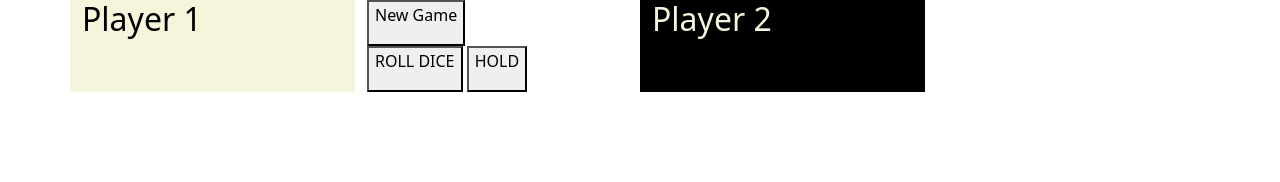
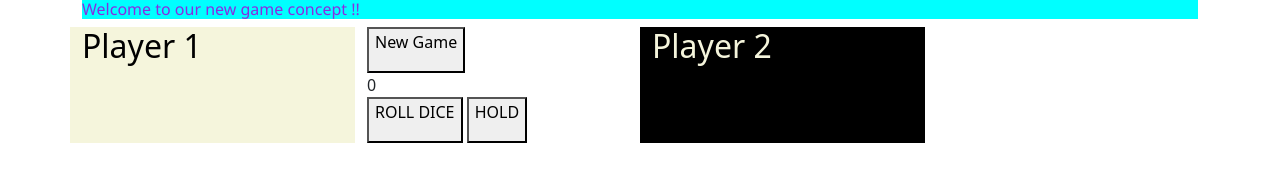
Before and after one commit to kevd3r/dicegame, a website: page index.html in a window 1280 px wide. Both pictures are taken after a click on the button "New Game". Drawn offline with nearby package versions, Linux system fonts and the light colour scheme.

Commit message:
added function that displays current score in a window

```diff
--- a/index.html
+++ b/index.html
@@ -10,6 +10,7 @@
 </head>
 <body>
     <div class="container">
+      <h1>Welcome to our new game concept !!</h1>
     <div class="row" id="players">
       <div class="player col-3" id="player1">
         <h2>Player 1</h2>
--- a/scripts/script.js
+++ b/scripts/script.js
@@ -2,13 +2,12 @@
 function wichOneBegins(){
   return Math.ceil(Math.random()*2);
 }
-console.log(wichOneBegins());
 
-// Dice rolling function
+/**----rolldice function ----- */
 function rollDice(){
   return Math.ceil(Math.random()*6);
 }
-console.log(rollDice());
+
 
 
 // Create player's objects
@@ -22,23 +21,34 @@ const player1= new Player('Joueur1',1,0,false);
 const player2= new Player('Joueur2',2,0,false);
 console.log(player1, player2);
 
+
+//initianizing current score variable && current score function
+let current = 0;
+let currentScore = document.getElementById('current-score');
+currentScore.innerText =current;
 let newgame = document.getElementById('new-game');
 let p1 = document.getElementById('player1');
 let p2 = document.getElementById('player2');
-
 /*---------- starting a new game -------------*/
 function newGame(){
   player1.global = 0;
   player2.global = 0;
+  current = 0;
+  currentScore.innerText = current;
+  console.log(current);
+  rolldiceBtn.disabled=false;
   let playerBegins = wichOneBegins();
   if (playerBegins ===1){
     player1isActive();
   }else{
     player2isActive();
   }
+  rollTheDice();
+
 }
+/* ------ function that begins a new game */
+newgame.addEventListener('click', newGame);
 
-newgame.addEventListener('click', newGame);
 /* ------ changing player functions --------------*/
 function player1isActive (){
   player1.isActive = "true";
@@ -53,3 +63,14 @@ function player2isActive (){
   player2.isActive = "true";
   player1.isActive = "false";
 }
+
+let rolldiceResult = document.getElementById('rolldice-result');
+let rolldiceBtn = document.getElementById('roll-dice-button');
+rolldiceBtn.disabled=true;
+
+
+function rollTheDice(){
+    rolldiceBtn.addEventListener('click', ()=>{
+    return rolldiceResult.innerText = Math.ceil(Math.random()*6);
+  })
+}
--- a/style/style.scss
+++ b/style/style.scss
@@ -7,3 +7,10 @@
   background-color: black;
   color: beige;
 }
+
+h1{
+  font-family: 'Segoe UI', Tahoma, Geneva, Verdana, sans-serif;
+  font-size: 1rem;
+  background-color: aqua;
+  color: blueviolet;
+}
```
Also changed, not shown: style/style.css, 1 other file.
